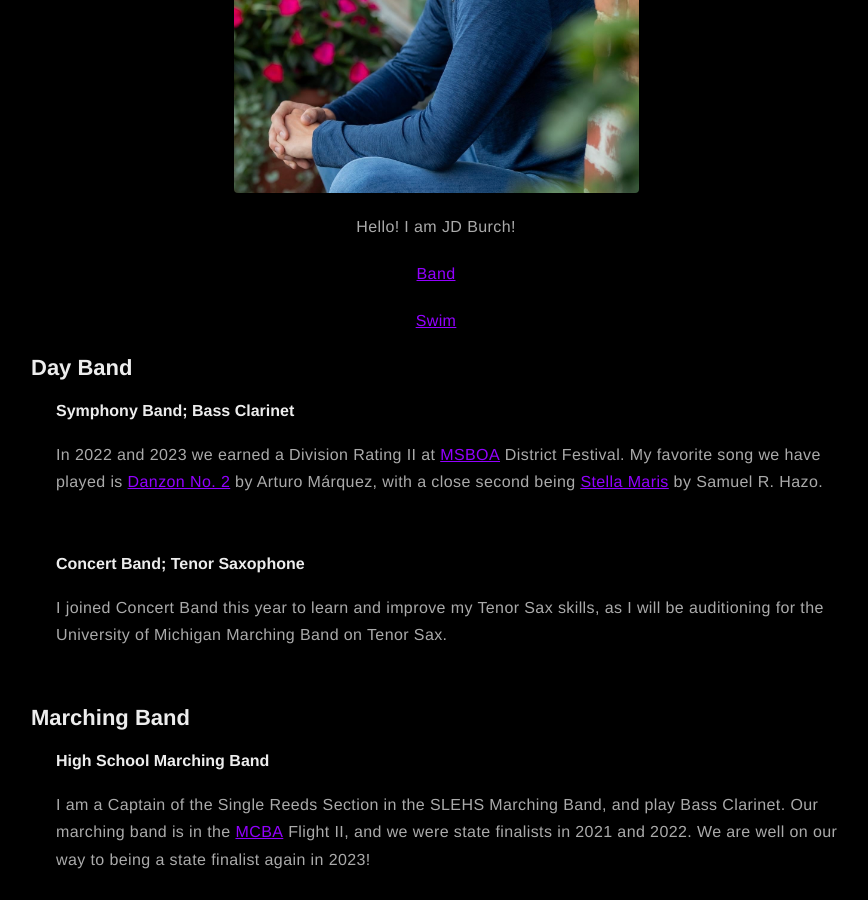
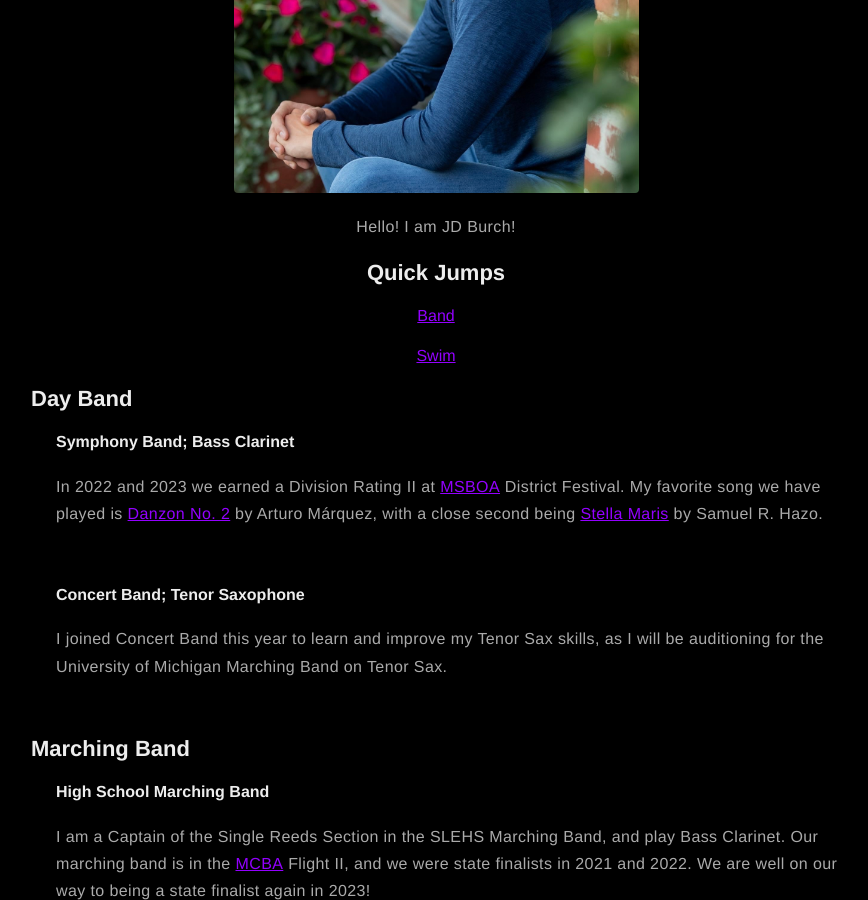
Before and after one commit to JDBurchHuzzah/jdburchhuzzah.github.io, a Jekyll site: the page built from about.md, in a window 1280 px wide and 900 px high, scrolled down 337 px. Shown: the whole window, without its empty margins (204-1072 px from the left). Built offline with Jekyll 4.4.1, drawn with Linux system fonts in a browser that asks for light colours; nearby versions of some CDN libraries.

Commit message:
Update about.md

```diff
--- a/about.md
+++ b/about.md
@@ -7,8 +7,10 @@
 
 <div style="text-align: center;">
   <p>Hello! I am JD Burch!</p>
-  <p><a href="#day-band">Band</a></p>
-  <p><a href="#swim">Swim</a></p>
+  <h2>Quick Jumps</h2>
+  <h4><a href="#day-band">Band</a></h4>
+  <h4><a href="#swim">Swim</a></h4>
+
 </div>
 
 <h2 id="day-band">Day Band</h2>
```
